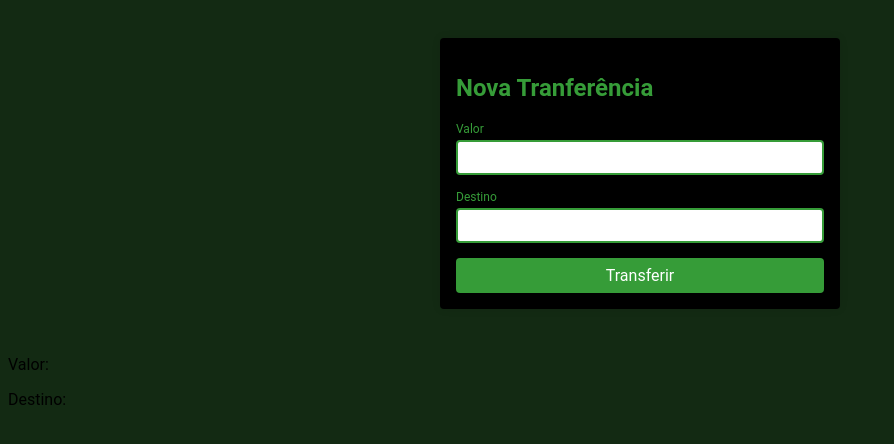
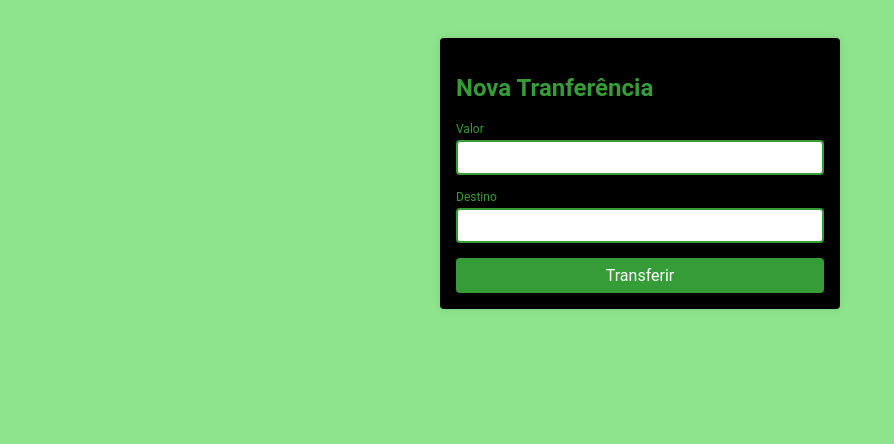
Before and after one commit to deboraalessandra/Bank, an Angular app in the folder bank/: page / in a window 1280 px wide. Shown: the top 444 px of the page, without its empty margins (0-894 px from the left). Built offline with nearby package versions, Linux system fonts and the light colour scheme.

Commit message:
Adicionando data no extrato

```diff
--- a/bank/src/app/app.component.html
+++ b/bank/src/app/app.component.html
@@ -3,4 +3,4 @@
 </app-nova-transferencia>
 
 
-<app-extrato [transferencia]="transferencia"></app-extrato>
+<app-extrato [transferencias]="transferencias"></app-extrato>
--- a/bank/src/app/app.component.ts
+++ b/bank/src/app/app.component.ts
@@ -9,13 +9,14 @@
   title = 'bank';
   // destino: number;
   // valor: number;
-  transferencia: any;
+  transferencias: any[] = [];
 
   transferir($event) {
     console.log($event)
     // this.destino = $event.destino;
     // this.valor = $event.valor;
-    this.transferencia = $event;
+    const transferencia = {...$event, data: new Date()};
+    this.transferencias.push(transferencia);
   }
   exibirModalErro($event) {
     console.log($event)
--- a/bank/src/app/extrato/extrato.component.html
+++ b/bank/src/app/extrato/extrato.component.html
@@ -1,6 +1,11 @@
+<div *ngFor="let transferencia of transferencias">
+  <p>
+    Data: {{transferencia?.data}}
+  </p>
   <p>
     Valor: {{transferencia?.valor}}
   </p>
   <p>
     Destino: {{transferencia?.destino}}
   </p>
+</div>
--- a/bank/src/app/extrato/extrato.component.ts
+++ b/bank/src/app/extrato/extrato.component.ts
@@ -6,7 +6,7 @@
   styleUrls: ['./extrato.component.scss']
 })
 export class ExtratoComponent implements OnInit {
-  @Input() transferencia: any;
+  @Input() transferencias: any[];
 
   constructor() { }
 
--- a/bank/src/styles.scss
+++ b/bank/src/styles.scss
@@ -5,7 +5,7 @@
   --padding: 15px;
   --cinza : #405040;
   --cinza-claro: #dedede;
-  background-color: #132A13;
+  background-color: #8de48d;
 }
 
 * {
```
Lines whose indentation alone changed are shown as unchanged.
